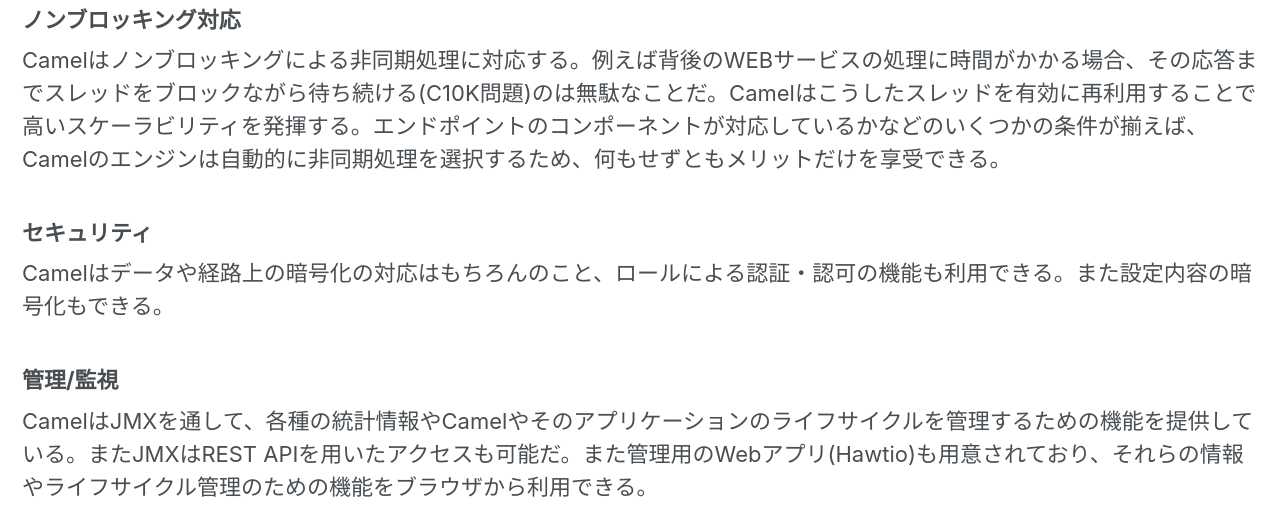
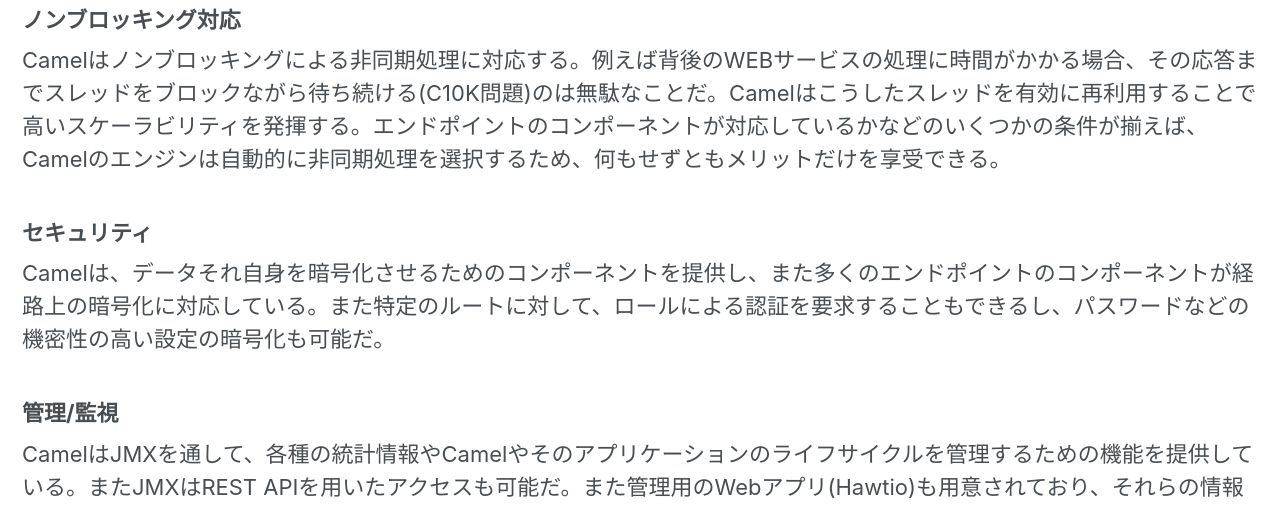
Before and after one commit to jcug-oss/jcug-oss.github.io, a Jekyll site: the page built from article-why-do-we-have-to-learn-camel.md, in a window 1280 px wide and 900 px high, scrolled down 9712 px, cut to the strip 0-508 px from the top of the window. Built offline with Jekyll 4.4.1, drawn with Linux system fonts in a browser that asks for light colours.

Commit message:
Update 'why do we have to learn camel' more cleary

```diff
--- a/article-why-do-we-have-to-learn-camel.md
+++ b/article-why-do-we-have-to-learn-camel.md
@@ -161,7 +161,7 @@ Camelはトランザクションマネージャと連携してトランザクシ
 Camelはノンブロッキングによる非同期処理に対応する。例えば背後のWEBサービスの処理に時間がかかる場合、その応答までスレッドをブロックながら待ち続ける(C10K問題)のは無駄なことだ。Camelはこうしたスレッドを有効に再利用することで高いスケーラビリティを発揮する。エンドポイントのコンポーネントが対応しているかなどのいくつかの条件が揃えば、Camelのエンジンは自動的に非同期処理を選択するため、何もせずともメリットだけを享受できる。
 
 ### セキュリティ
-Camelはデータや経路上の暗号化の対応はもちろんのこと、ロールによる認証・認可の機能も利用できる。また設定内容の暗号化もできる。
+Camelは、データそれ自身を暗号化させるためのコンポーネントを提供し、また多くのエンドポイントのコンポーネントが経路上の暗号化に対応している。また特定のルートに対して、ロールによる認証を要求することもできるし、パスワードなどの機密性の高い設定の暗号化も可能だ。
 
 ### 管理/監視
 CamelはJMXを通して、各種の統計情報やCamelやそのアプリケーションのライフサイクルを管理するための機能を提供している。またJMXはREST APIを用いたアクセスも可能だ。また管理用のWebアプリ(Hawtio)も用意されており、それらの情報やライフサイクル管理のための機能をブラウザから利用できる。
```
